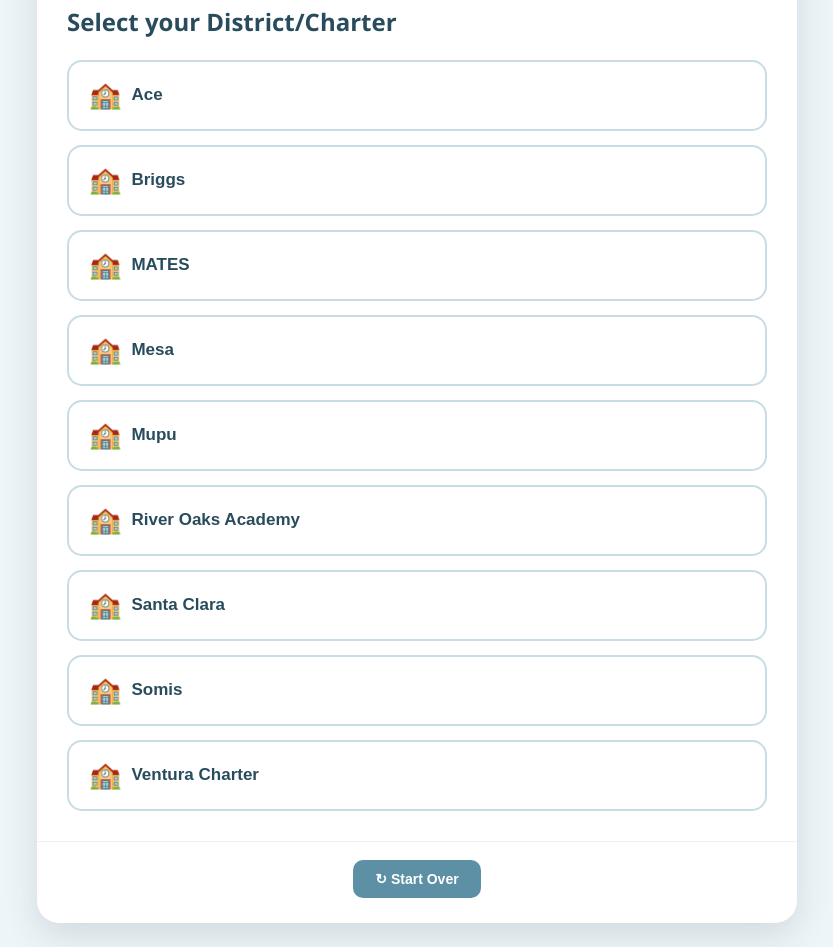
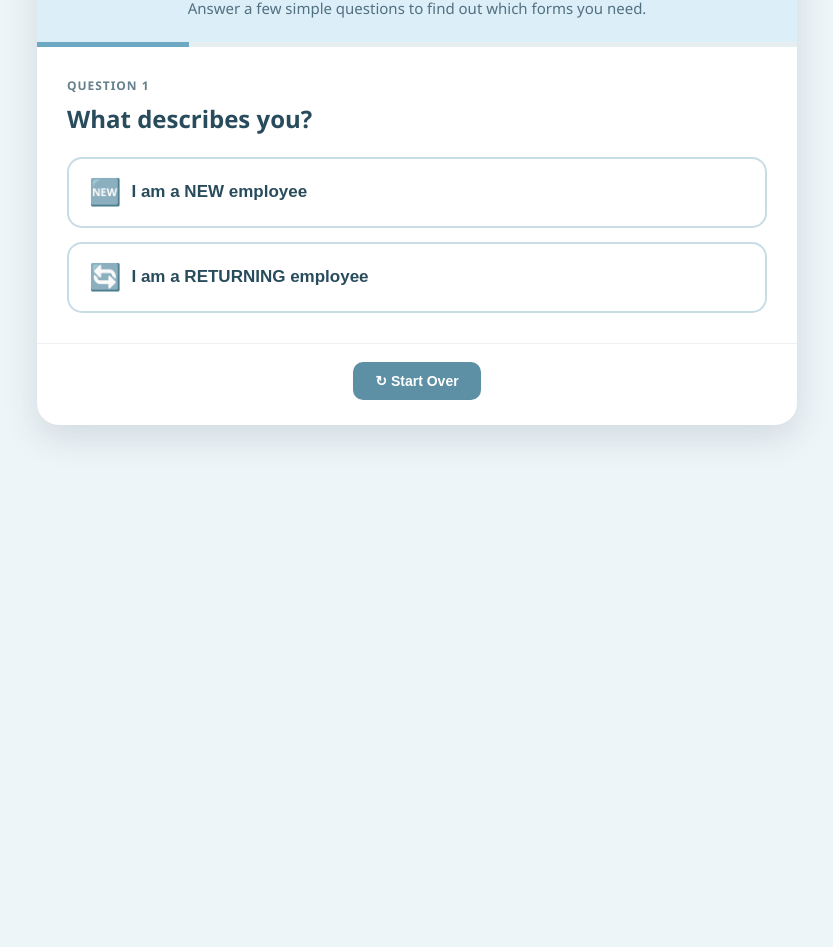
Before and after one commit to lstile92/health-welfare-enrollment-helper, a plain HTML site: page index.html in a window 1280 px wide. Shown: the part 254-1201 px from the top of the page, without its empty margins (223-1056 px from the left). After the commit the page ends 800 px from the top, so only its background shows below. Drawn offline with Linux system fonts and the light colour scheme.

Commit message:
Remove district/charter selection as first question

```diff
--- a/index.html
+++ b/index.html
@@ -75,22 +75,6 @@ const SETTINGS = {
 
   // The sentence underneath the title
   subtitle: "Answer a few simple questions to find out which forms you need.",
-
-  // -------------------------------------------------------
-  // DISTRICTS/CHARTERS
-  // -------------------------------------------------------
-
-  districts: [
-    "Ace",
-    "Briggs",
-    "MATES",
-    "Mesa",
-    "Mupu",
-    "River Oaks Academy",
-    "Santa Clara",
-    "Somis",
-    "Ventura Charter"
-  ],
 
   // -------------------------------------------------------
   // NEW EMPLOYEES
@@ -188,25 +172,9 @@ document.getElementById("subtitle").textContent=SETTINGS.subtitle;
 function bar(n){progress.style.width=n+"%"}
 
 function startOver(){
-  bar(10);
-  let districtButtons = "";
-  SETTINGS.districts.forEach(function(district){
-    districtButtons += '<button class="choice" onclick="selectDistrict(\''+district+'\')"><span class="emoji">🏫</span>'+district+'</button>';
-  });
-
+  bar(20);
   content.innerHTML=
   '<div class="step">Question 1</div>'+
-  '<h2>Select your District/Charter</h2>'+
-  '<div class="choices">'+
-  districtButtons+
-  '</div>';
-}
-
-function selectDistrict(district){
-  window.selectedDistrict = district;
-  bar(25);
-  content.innerHTML=
-  '<div class="step">Question 2</div>'+
   '<h2>What describes you?</h2>'+
   '<div class="choices">'+
   '<button class="choice" onclick="newEmployee()"><span class="emoji">🆕</span>I am a <b>NEW employee</b></button>'+
@@ -218,7 +186,7 @@ function newEmployee(){
   const x=SETTINGS.newEmployee;
   bar(50);
   content.innerHTML=
-  '<div class="step">Question 3</div>'+
+  '<div class="step">Question 2</div>'+
   '<h2>'+x.question+'</h2>'+
   '<div class="choices">'+
   '<button class="choice" onclick="newYes()"><span class="emoji">✅</span>'+x.electInsurance.button+'</button>'+
@@ -230,7 +198,7 @@ function returningEmployee(){
   const x=SETTINGS.returningEmployee;
   bar(50);
   content.innerHTML=
-  '<div class="step">Question 3</div>'+
+  '<div class="step">Question 2</div>'+
   '<h2>'+x.question+'</h2>'+
   '<div class="choices">'+
   '<button class="choice" onclick="samePlan()"><span class="emoji">👍</span>'+x.samePlan.button+'</button>'+
@@ -263,7 +231,6 @@ function showResult(data){
   '</div><br>'+
   '<div class="result">'+
   '<h3>'+data.title+'</h3>'+
-  '<p><strong>District/Charter:</strong> '+window.selectedDistrict+'</p>'+
   '<ul>'+forms+'</ul>'+
   note+
   '</div>';
```
